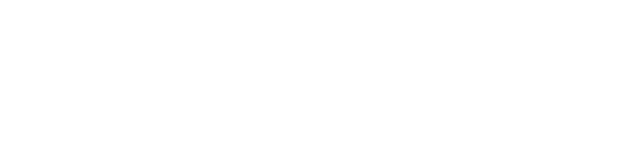
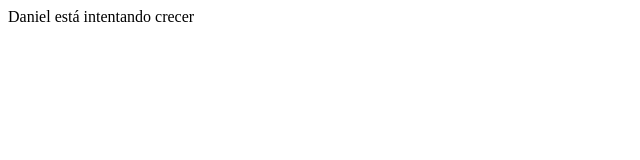
Before and after one commit to DanielEstay/yoprogramo, a plain HTML site: page maquetado en html y ccs/Index.html in a window 1280 px wide. Shown: the whole page, without its empty margins (0-640 px from the left). Drawn offline with Linux system fonts and the light colour scheme.

Commit message:
Estoy viendo si esto está funcionando bien

```diff
--- a/maquetado en html y ccs/Index.html
+++ b/maquetado en html y ccs/Index.html
@@ -6,5 +6,7 @@
     <meta name="viewport" content="width=device-width, initial-scale=1.0" />
     <title>Porfolio de Daniel Estay</title>
   </head>
-  <body></body>
+  <body>
+    Daniel está intentando crecer
+  </body>
 </html>
```
